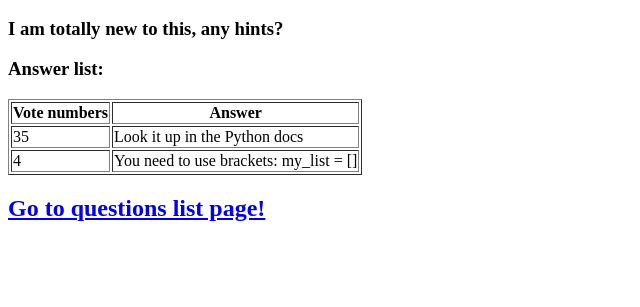
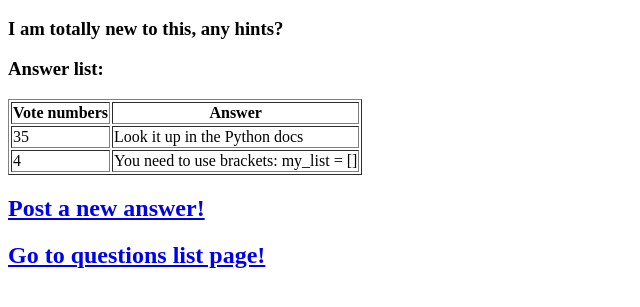
Before and after one commit to damianTrybuszek/Ask-Mate, a Flask app: page /question/1 in a window 1280 px wide. Shown: the part 189-496 px from the top of the page, without its empty margins (0-640 px from the left). Run offline with Flask 2, Linux system fonts and the light colour scheme; some libraries are stand-ins or nearby versions.

Commit message:
Added main_page, created the post_an_answer logic and html, util.py file added

```diff
--- a/data_handling.py
+++ b/data_handling.py
@@ -1,5 +1,6 @@
 import os
 import csv
+import util as util
 
 DATA_FILE_PATH_QUESTIONS = os.getenv('DATA_FILE_PATH') if 'DATA_FILE_PATH' in os.environ else 'sample_data\\question.csv'
 DATA_FILE_PATH_ANSWERS = os.getenv('DATA_FILE_PATH') if 'DATA_FILE_PATH' in os.environ else 'sample_data\\answer.csv'
@@ -31,6 +32,16 @@ def get_answers():
             answer_list.append(row)
     return answer_list
 
+def save_answer(question_id, answer):
+    data_list = get_answers()
+    answer["submission_time"] = str(util.get_unix_timestamp())
+    answer['id'] = str(len(data_list)+1)
+    answer['vote_number'] = "0"
+    answer['question_id'] = question_id
+    with open(DATA_FILE_PATH_ANSWERS, 'a') as file:
+        writer = csv.DictWriter(file, fieldnames=get_headers_answers(), delimiter=",")
+        writer.writerow(answer)
+
 def bubble_sort(numbers):
     n = len(numbers)
     for i in range(n-1):
--- a/server.py
+++ b/server.py
@@ -1,12 +1,13 @@
-from flask import Flask, render_template
-import data_handling
+from flask import Flask, render_template, request, redirect, url_for
+import data_handling as data_handling
+import util as util
 
 app = Flask(__name__)
 
 
 @app.route("/")
 def hello():
-    return "Hello !"
+    return render_template('main_page.html')
 
 @app.route("/list")
 def list():
@@ -28,7 +29,7 @@ def display(question_id):
                 question_to_display = question
         headers = data_handling.get_headers_questions()
 
-    if question_id !=0:
+    if question_id != 0:
         for answer in answer_list:
             if answer["question_id"] == question_id:
                 temp_list = [answer["vote_number"], answer["message"]]
@@ -39,5 +40,15 @@ def display(question_id):
 
     return render_template("display.html", question=question_to_display, answers=answers_to_questions, headers=headers)
 
+
+@app.route("/question/<question_id>/new-answer", methods=["GET", "POST"])
+def post_an_answer(question_id):
+    if request.method == "POST":
+        answer = dict(request.form)
+        data_handling.save_answer(question_id, answer)
+        return redirect( f"/question/{answer['question_id']}")
+    return render_template("post_an_answer.html", question_id=question_id)
+
+
 if __name__ =="__main__":
     app.run(debug=True)
--- a/templates/display.html
+++ b/templates/display.html
@@ -31,6 +31,10 @@
                 <h2>There is no answer yet! </h2>
             {% endif %}
         {% endif %}
+<a href="/question/{{ question["id"] }}/new-answer"><h2>Post a new answer!</h2></a>
 <a href="/list"><h2>Go to questions list page!</h2></a>
+
+
+
 </body>
 </html>
--- /dev/null
+++ b/util.py
@@ -0,0 +1,5 @@
+import time
+
+def get_unix_timestamp():
+    time_stamp = time.time()
+    return int(time_stamp)
```
Also changed, not shown: templates/main_page.html (added, +11 -0 lines), templates/post_an_answer.html (added, +16 -0 lines).
